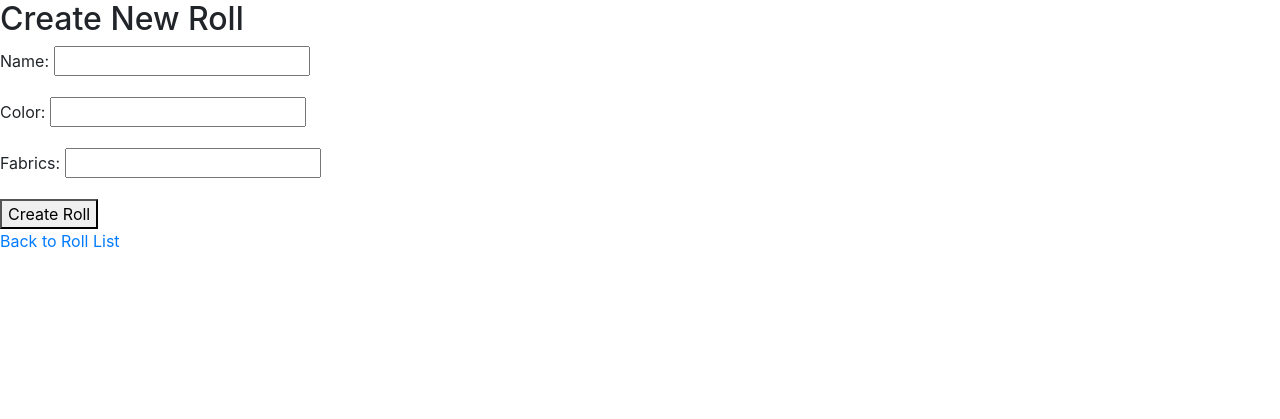
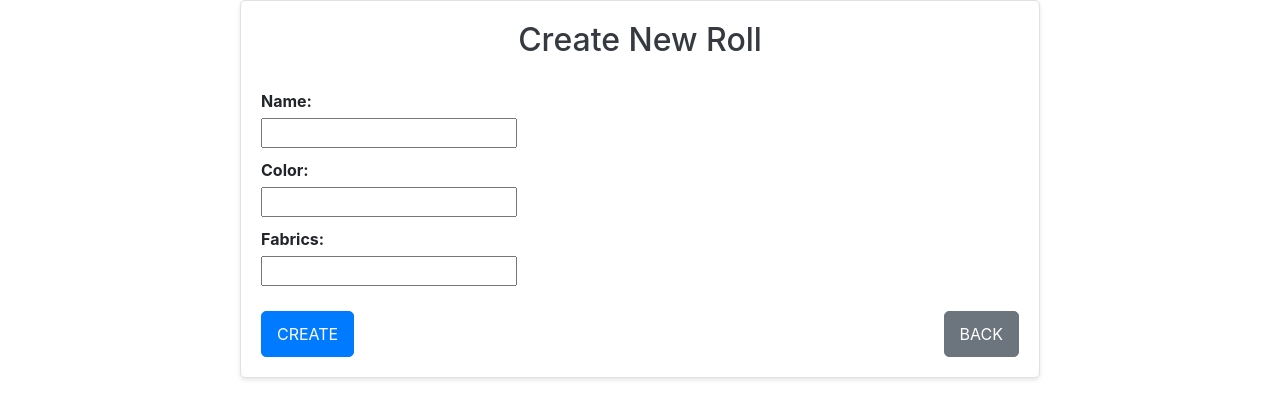
Before and after one commit to TemirlanSadykov/AktisERP, a Django app: page /production/technologist/rolls/create/ in a window 1280 px wide. Shown: the part 44-463 px from the top of the page. Run offline with Django 5.2, Linux system fonts and the light colour scheme; a user stored in the database is signed in; tables that the repository leaves empty hold one stand-in row (values such as "Sample post"); some libraries are stand-ins or nearby versions.

Commit message:
CREATE styles

```diff
--- a/production/templates/technologist/rolls/create.html
+++ b/production/templates/technologist/rolls/create.html
@@ -1,11 +1,17 @@
 {% extends "base.html" %}
 {% load i18n %}
 {% block content %}
-  <h2>Create New Roll</h2>
-  <form method="post">
+<div class="content-container">
+  <h2 class="form-heading">{% trans "Create New Roll" %}</h2>
+  <form method="post" class="crud-form">
     {% csrf_token %}
-    {{ form.as_p }}
-    <button type="submit">Create Roll</button>
+    <div class="form-group">
+      {{ form.as_p }}
+    </div>
+    <div class="form-actions">
+      <button type="submit" class="btn create-btn">{% trans "Create" %}</button>
+      <a href="{% url 'roll_list' %}" class="btn back-btn">{% trans "Back" %}</a>
+    </div>
   </form>
-  <a href="{% url 'roll_list' %}">Back to Roll List</a>
+</div>
 {% endblock %}
--- a/static/css/main_style.css
+++ b/static/css/main_style.css
@@ -116,3 +116,77 @@ nav form button:hover {
     margin-bottom: 10px; /* Adds space between buttons */
     width: 100%; /* Full-width buttons */
 }
+
+/* CREATE templates */
+/* CREATE templates */
+/* CREATE templates */
+/* CREATE templates */
+/* CREATE templates */
+
+.content-container {
+    max-width: 800px;
+    margin: auto;
+    padding: 20px;
+    background: #fff;
+    border: 1px solid #dee2e6;
+    border-radius: 5px;
+    box-shadow: 0 2px 4px rgba(0,0,0,0.1);
+}
+
+.form-heading {
+    margin-bottom: 30px;
+    color: #343a40;
+    text-align: center;
+}
+
+.crud-form .form-group {
+    margin-bottom: 25px;
+}
+
+.crud-form p {
+    margin-bottom: 10px;
+}
+
+.crud-form label {
+    font-weight: bold;
+    margin-bottom: 5px;
+    display: block;
+}
+
+.form-actions {
+    display: flex;
+    justify-content: space-between;
+    align-items: center;
+}
+
+.btn {
+    padding: 10px 15px;
+    border-radius: 5px;
+    font-size: 16px;
+    text-transform: uppercase;
+    transition: background-color 0.3s ease, border-color 0.3s ease;
+}
+
+.create-btn {
+    background: #007bff; /* Bootstrap blue */
+    border: 1px solid #007bff;
+    color: #fff; /* White text */
+}
+
+.create-btn:hover {
+    background: #0069d9; /* Slightly darker blue on hover */
+    border-color: #0062cc;
+    color: #fff; /* Text color remains white */
+}
+
+.back-btn {
+    background: #6c757d; /* Bootstrap grey */
+    border: 1px solid #6c757d;
+    color: #fff; /* White text */
+}
+
+.back-btn:hover {
+    background: #5a6268; /* Slightly darker grey on hover */
+    border-color: #545b62;
+    color: #fff; /* Text color remains white */
+}
```
Also changed, not shown: production/templates/admin/clients/create.html (+12 -5 lines), production/templates/admin/employees/create.html (+11 -4 lines), production/templates/admin/orders/create.html (+11 -5 lines), production/templates/technologist/assortments/create.html (+11 -5 lines), production/templates/technologist/models/create.html (+12 -7 lines), production/templates/technologist/operations/create.html (+11 -5 lines), production/templates/technologist/passports/create.html (+11 -4 lines).
